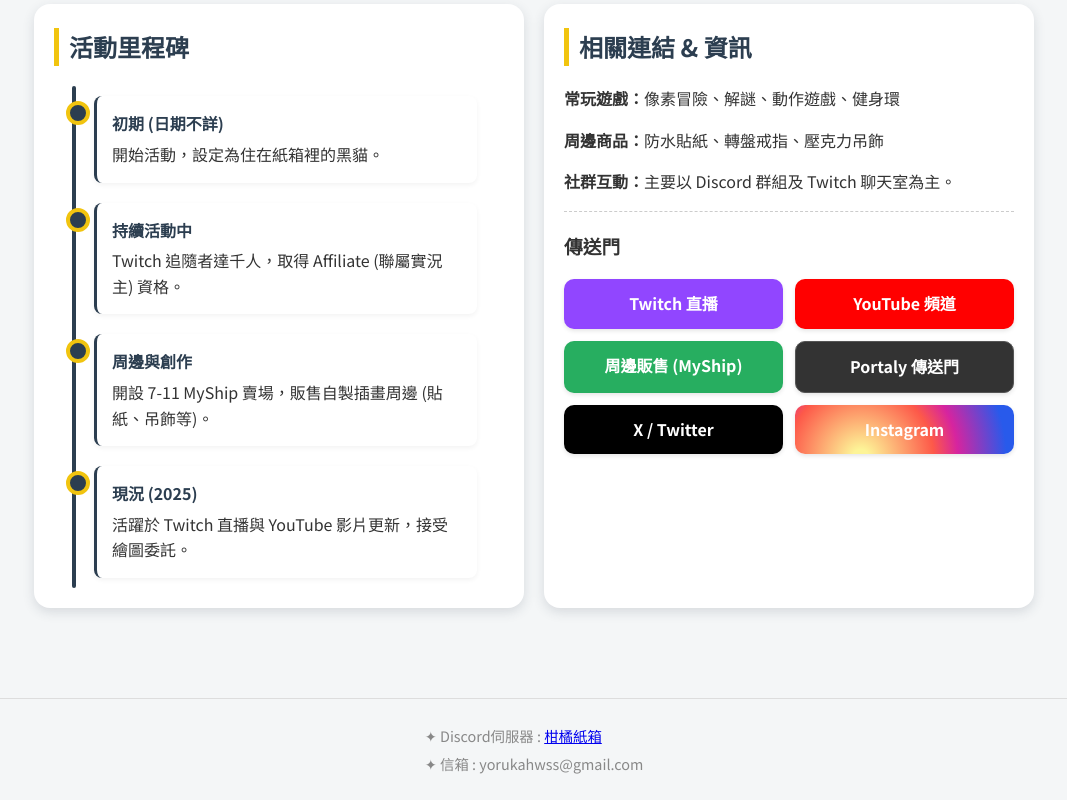
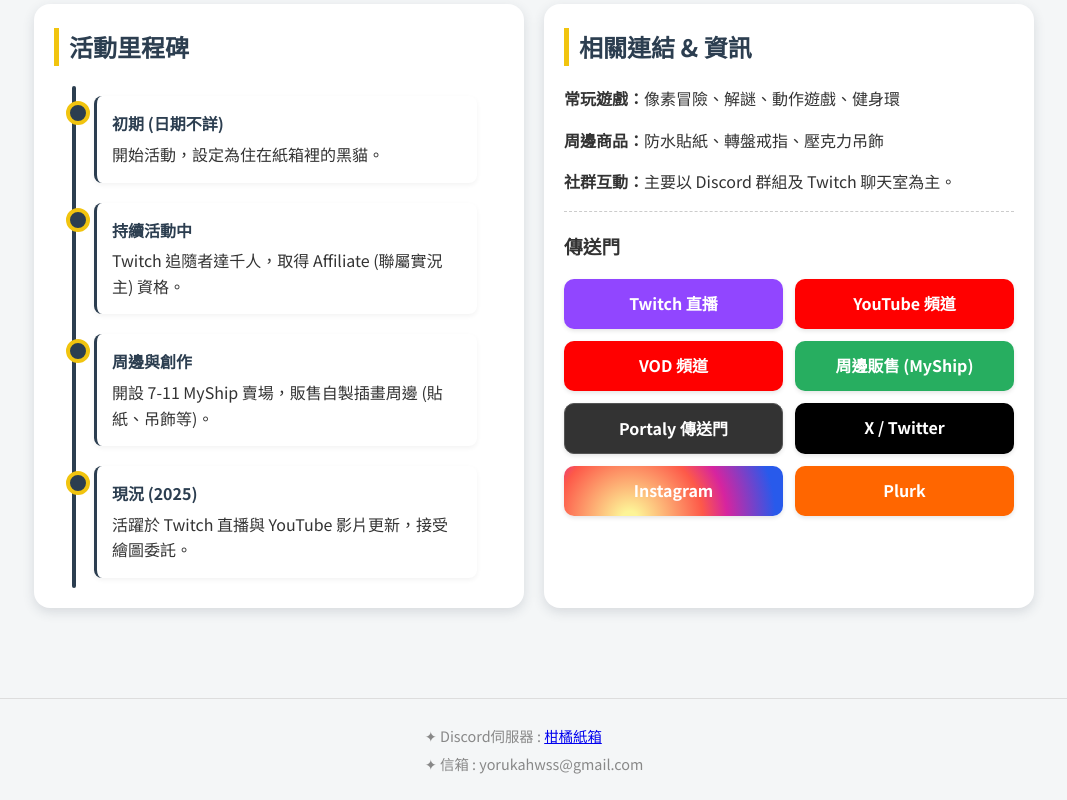
Before and after one commit to dailyct/yorukahwss, a plain HTML site: page index.html in a window 1280 px wide. Shown: the part 718-1518 px from the top of the page, without its empty margins (106-1173 px from the left). Drawn offline with nearby package versions, Linux system fonts and the light colour scheme.

Commit message:
Update index.html

```diff
--- a/index.html
+++ b/index.html
@@ -217,6 +217,7 @@
         .btn-portaly { background-color: #333; border: 1px solid #555; } /* Portaly 黑灰色 */
         .btn-x { background-color: #000; }
         .btn-ig { background: radial-gradient(circle at 30% 107%, #fdf497 0%, #fdf497 5%, #fd5949 45%, #d6249f 60%, #285AEB 90%); }
+        .btn-plurk { background-color: #ff6600; }
 
         /* Responsive Chart Container */
         .chart-container {
@@ -329,10 +330,12 @@
                 <div class="links-grid">
                     <a href="https://www.twitch.tv/yorukahwss" target="_blank" class="btn-link btn-twitch">Twitch 直播</a>
                     <a href="https://www.youtube.com/@neppuuyoruka" target="_blank" class="btn-link btn-yt">YouTube 頻道</a>
+                    <a href="https://www.youtube.com/@yorukahwss_VOD" target="_blank" class="btn-link btn-yt">VOD 頻道</a>
                     <a href="https://myship.7-11.com.tw/" target="_blank" class="btn-link btn-store">周邊販售 (MyShip)</a>
                     <a href="https://portaly.cc/yorukahwss" target="_blank" class="btn-link btn-portaly">Portaly 傳送門</a>
                     <a href="https://twitter.com/yorukahwss" target="_blank" class="btn-link btn-x">X / Twitter</a>
                     <a href="https://www.instagram.com/yorukahwss" target="_blank" class="btn-link btn-ig">Instagram</a>
+                    <a href="https://www.plurk.com/yorukahwss" target="_blank" class="btn-link btn-plurk">Plurk</a>
                 </div>
             </div>
 
```
